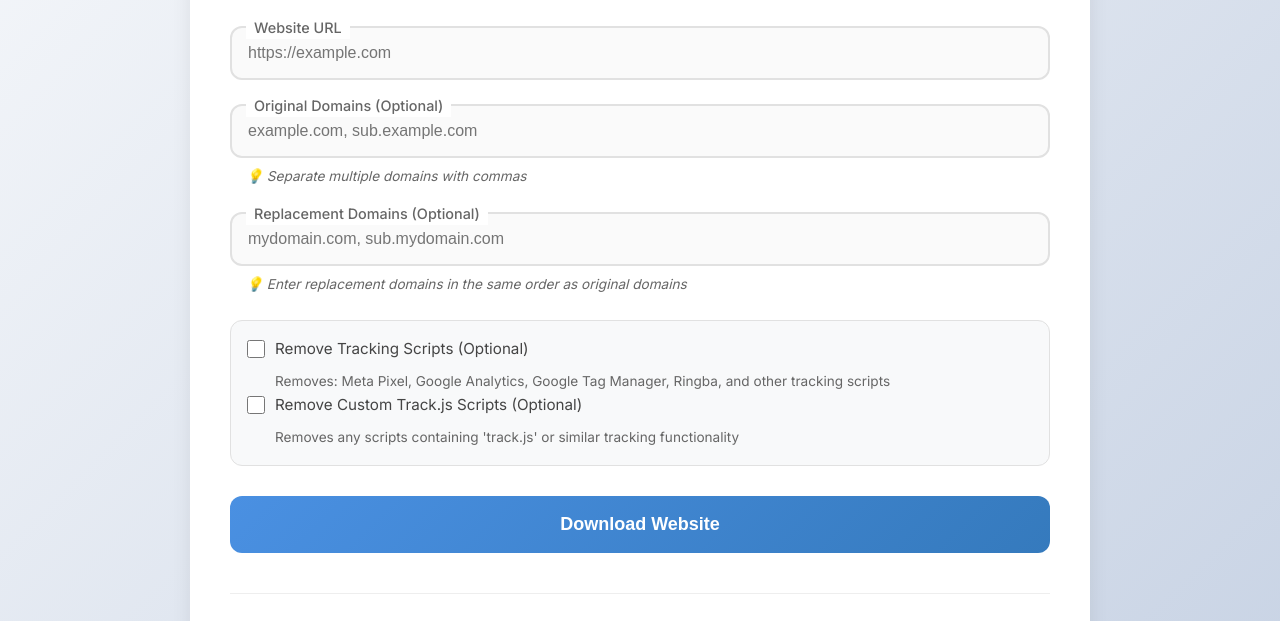
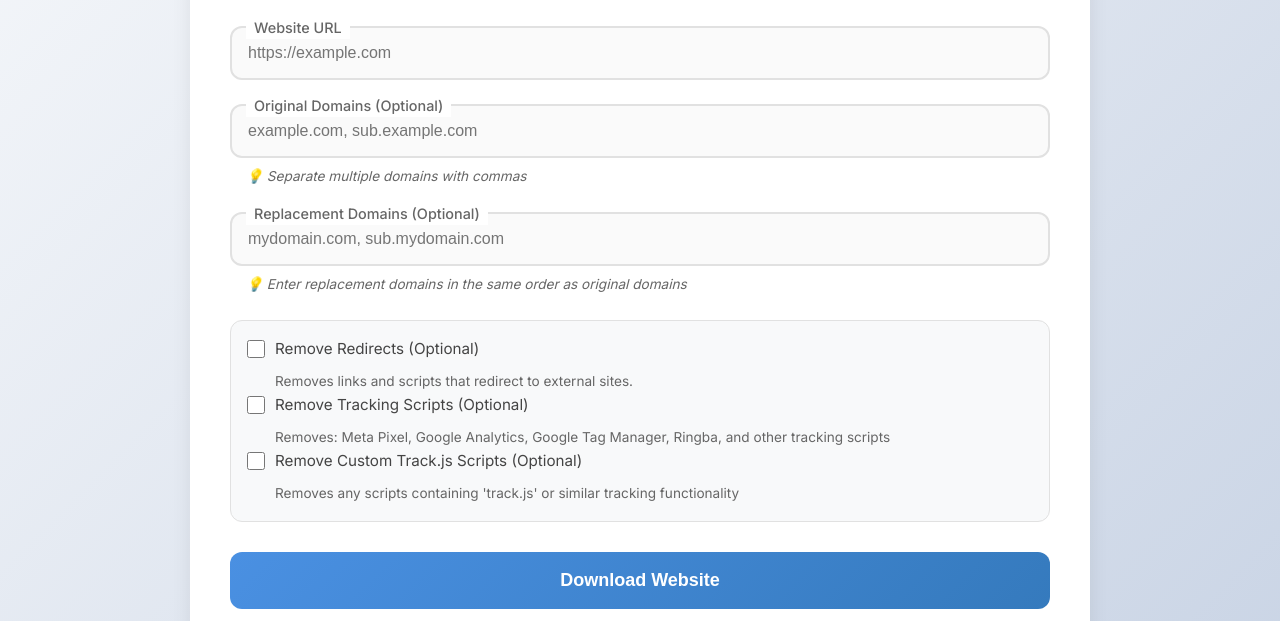
Before and after one commit to pearmediallc/scraper, a website: page index.html in a window 1280 px wide. Shown: the part 178-799 px from the top of the page. Drawn offline with Linux system fonts and the light colour scheme.

Commit message:
Update index.html

```diff
--- a/index.html
+++ b/index.html
@@ -261,6 +261,13 @@
 
                 <div class="checkbox-container">
                     <div class="checkbox-group">
+                        <input type="checkbox" id="removeRedirects">
+                        <label for="removeRedirects">Remove Redirects (Optional)</label>
+                    </div>
+                    <div class="checkbox-help">
+                        Removes links and scripts that redirect to external sites.
+                    </div>
+                    <div class="checkbox-group">
                         <input type="checkbox" id="removeTracking">
                         <label for="removeTracking">Remove Tracking Scripts (Optional)</label>
                     </div>
```
